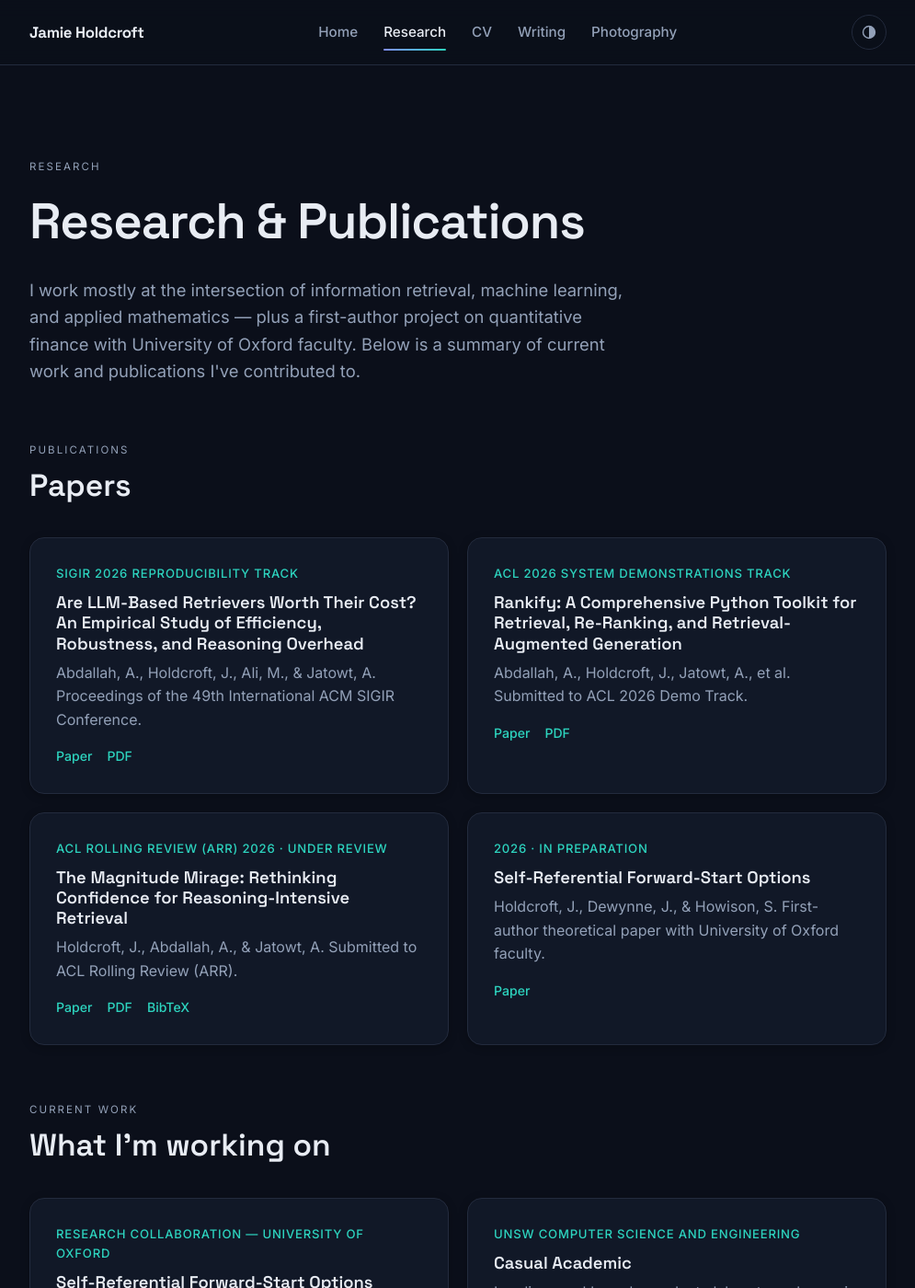
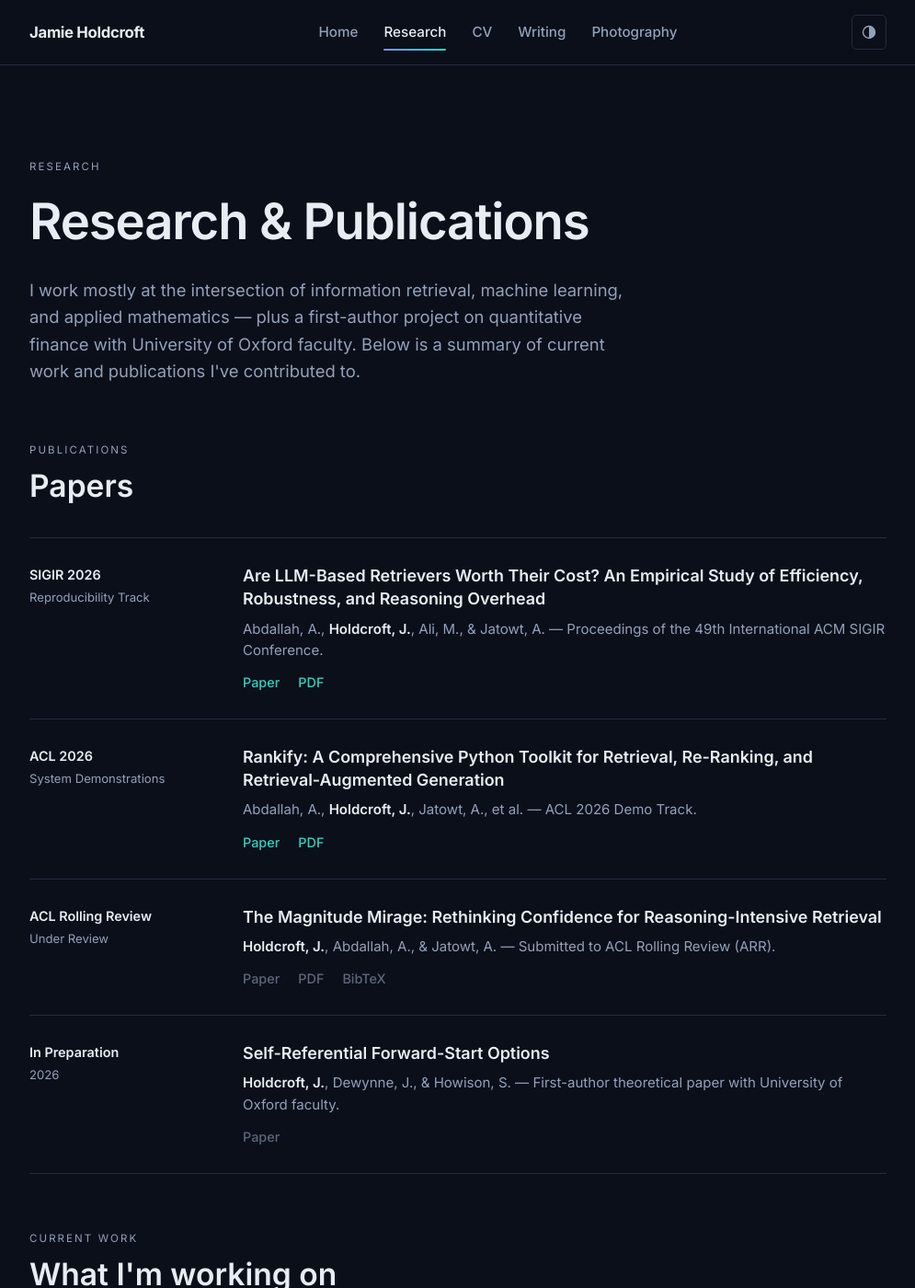
Before and after one commit to JamieHoldcroft/jamieholdcroft.github.io, a Jekyll site: the page built from research.html, in a window 1280 px wide and 1400 px high. Shown: the whole window at 92% size, without its empty margins (142-1137 px from the left). Built offline with Jekyll 4.4.1, drawn with Linux system fonts in a browser that asks for light colours.

Commit message:
Sleeker theme: Inter headings, less roundness, publications as list
- Swap heading font from Space Grotesk to Inter for a cleaner, less
  stylised modern look; drop Space Grotesk from the font import
- Remove flat teal accent from card-meta/cv-org/nav-card labels (the
  greenish-blue on heading areas) -- kept the gradient only where it
  already lived (hero word, active underlines, primary button)
- Reduce corner radii site-wide (cards/buttons/tags/icon-buttons) for
  a squarer, more designed feel
- Convert Research publications from boxed cards to a clean one-per-row
  academic list with venue column, bolded author name, and inline links

```diff
--- a/css/style.css
+++ b/css/style.css
@@ -3,7 +3,7 @@
    Theme: "ocean at night" — deep navy + teal + indigo
    ============================================ */
 
-@import url('https://fonts.googleapis.com/css2?family=Space+Grotesk:wght@500;600;700&family=Inter:wght@400;500;600&family=Source+Serif+4:ital,wght@0,400;0,600;1,400&display=swap');
+@import url('https://fonts.googleapis.com/css2?family=Inter:wght@400;500;600;700&family=Source+Serif+4:ital,wght@0,400;0,600;1,400&display=swap');
 
 :root {
   /* dark ("ocean at night") — default */
@@ -20,11 +20,11 @@
 
   --shadow: 0 8px 30px rgba(0, 0, 0, 0.35);
   --shadow-sm: 0 2px 10px rgba(0, 0, 0, 0.25);
-  --radius: 16px;
-  --radius-sm: 10px;
+  --radius: 8px;
+  --radius-sm: 5px;
   --max-width: 980px;
 
-  --font-display: 'Space Grotesk', 'Inter', system-ui, sans-serif;
+  --font-display: 'Inter', system-ui, -apple-system, sans-serif;
   --font-body: 'Inter', system-ui, sans-serif;
   --font-serif: 'Source Serif 4', Georgia, serif;
 }
@@ -161,7 +161,7 @@ p { color: var(--text-muted); margin: 0 0 1em; }
   background: transparent;
   border: 1px solid var(--border);
   color: var(--text-muted);
-  border-radius: 999px;
+  border-radius: var(--radius-sm);
   width: 38px;
   height: 38px;
   display: inline-flex;
@@ -181,7 +181,7 @@ p { color: var(--text-muted); margin: 0 0 1em; }
   align-items: center;
   gap: 8px;
   padding: 10px 20px;
-  border-radius: 999px;
+  border-radius: var(--radius-sm);
   font-weight: 500;
   font-size: 0.95rem;
   border: 1px solid var(--border);
@@ -286,7 +286,7 @@ h1.literary-heading {
 
 .card-meta {
   font-size: 0.82rem;
-  color: var(--accent);
+  color: var(--text-muted);
   font-weight: 500;
   text-transform: uppercase;
   letter-spacing: 0.06em;
@@ -304,7 +304,7 @@ h1.literary-heading {
   color: var(--text-muted);
   border: 1px solid var(--border);
   padding: 4px 10px;
-  border-radius: 999px;
+  border-radius: var(--radius-sm);
 }
 
 /* ---------- Nav cards (homepage) ---------- */
@@ -313,7 +313,8 @@ h1.literary-heading {
   color: var(--text);
 }
 .nav-card:hover { text-decoration: none; }
-.nav-card .arrow { color: var(--accent); font-weight: 600; }
+.nav-card .arrow { color: var(--text-muted); font-weight: 600; transition: color 0.2s ease, transform 0.2s ease; display: inline-block; }
+.nav-card:hover .arrow { color: var(--text); transform: translateX(3px); }
 
 /* ---------- CV ---------- */
 .cv-entry { margin-bottom: 28px; padding-bottom: 28px; border-bottom: 1px solid var(--border); }
@@ -324,9 +325,45 @@ h1.literary-heading {
 .cv-entry ul li { margin-bottom: 5px; }
 .cv-entry p + p { margin-top: 8px; }
 .cv-date { font-size: 0.85rem; color: var(--text-muted); white-space: nowrap; }
-.cv-org { color: var(--accent); font-weight: 500; font-size: 0.92rem; }
+.cv-org { color: var(--text-muted); font-weight: 500; font-size: 0.92rem; }
 
 .skills-list { display: flex; flex-wrap: wrap; gap: 10px; }
+
+/* ---------- Publications list ----------
+   A clean academic list — one paper per row, thin dividers, no boxes.
+   Left column = venue/status, right column = title, authors, links. */
+.pub-list { margin-top: 4px; }
+.pub-item {
+  display: grid;
+  grid-template-columns: 200px 1fr;
+  gap: 32px;
+  padding: 28px 0;
+  border-bottom: 1px solid var(--border);
+}
+.pub-item:first-child { border-top: 1px solid var(--border); }
+.pub-venue-name {
+  display: block;
+  font-weight: 600;
+  color: var(--text);
+  font-size: 0.9rem;
+}
+.pub-status {
+  display: block;
+  color: var(--text-muted);
+  font-size: 0.82rem;
+  margin-top: 3px;
+}
+.pub-title { font-size: 1.12rem; font-weight: 600; line-height: 1.4; margin-bottom: 8px; }
+.pub-authors { color: var(--text-muted); font-size: 0.94rem; line-height: 1.55; margin-bottom: 12px; }
+.pub-authors strong { color: var(--text); font-weight: 600; }
+.pub-links { display: flex; gap: 20px; flex-wrap: wrap; }
+.pub-links a { font-size: 0.9rem; font-weight: 500; }
+.pub-links a[href="#"] { color: var(--text-muted); pointer-events: none; opacity: 0.6; }
+
+@media (max-width: 640px) {
+  .pub-item { grid-template-columns: 1fr; gap: 6px; }
+  .pub-venue { margin-bottom: 8px; }
+}
 
 /* ---------- Writing ----------
    Literary-journal treatment: no cards, serif typography, a narrow
--- a/research.html
+++ b/research.html
@@ -22,44 +22,64 @@ description: "Research interests and publications by Jamie Holdcroft, undergradu
       <span class="eyebrow">Publications</span>
       <h2>Papers</h2>
     </div>
-    <div class="grid grid-2">
-      <div class="card">
-        <span class="card-meta">SIGIR 2026 Reproducibility Track</span>
-        <h3>Are LLM-Based Retrievers Worth Their Cost? An Empirical Study of Efficiency, Robustness, and Reasoning Overhead</h3>
-        <p>Abdallah, A., Holdcroft, J., Ali, M., &amp; Jatowt, A. Proceedings of the 49th International ACM SIGIR Conference.</p>
-        <div class="card-links">
+    <div class="pub-list">
+      <div class="pub-item">
+        <div class="pub-venue">
+          <span class="pub-venue-name">SIGIR 2026</span>
+          <span class="pub-status">Reproducibility Track</span>
+        </div>
+        <div class="pub-body">
+          <h3 class="pub-title">Are LLM-Based Retrievers Worth Their Cost? An Empirical Study of Efficiency, Robustness, and Reasoning Overhead</h3>
+          <p class="pub-authors">Abdallah, A., <strong>Holdcroft, J.</strong>, Ali, M., &amp; Jatowt, A. — Proceedings of the 49th International ACM SIGIR Conference.</p>
+          <div class="pub-links">
             <a href="https://dl.acm.org/doi/10.1145/3805712.3808566" target="_blank" rel="noopener">Paper</a>
             <a href="https://arxiv.org/pdf/2604.03676" target="_blank" rel="noopener">PDF</a>
           </div>
         </div>
-      <div class="card">
-        <span class="card-meta">ACL 2026 System Demonstrations Track</span>
-        <h3>Rankify: A Comprehensive Python Toolkit for Retrieval, Re-Ranking, and Retrieval-Augmented Generation</h3>
-        <p>Abdallah, A., Holdcroft, J., Jatowt, A., et al. Submitted to ACL 2026 Demo Track.</p>
-        <div class="card-links">
+      </div>
+      <div class="pub-item">
+        <div class="pub-venue">
+          <span class="pub-venue-name">ACL 2026</span>
+          <span class="pub-status">System Demonstrations</span>
+        </div>
+        <div class="pub-body">
+          <h3 class="pub-title">Rankify: A Comprehensive Python Toolkit for Retrieval, Re-Ranking, and Retrieval-Augmented Generation</h3>
+          <p class="pub-authors">Abdallah, A., <strong>Holdcroft, J.</strong>, Jatowt, A., et al. — ACL 2026 Demo Track.</p>
+          <div class="pub-links">
             <a href="https://aclanthology.org/2026.acl-demo.21/" target="_blank" rel="noopener">Paper</a>
             <a href="https://aclanthology.org/2026.acl-demo.21.pdf" target="_blank" rel="noopener">PDF</a>
           </div>
         </div>
-      <div class="card">
-        <span class="card-meta">ACL Rolling Review (ARR) 2026 · Under Review</span>
-        <h3>The Magnitude Mirage: Rethinking Confidence for Reasoning-Intensive Retrieval</h3>
-        <p>Holdcroft, J., Abdallah, A., &amp; Jatowt, A. Submitted to ACL Rolling Review (ARR).</p>
-        <div class="card-links">
+      </div>
+      <div class="pub-item">
+        <div class="pub-venue">
+          <span class="pub-venue-name">ACL Rolling Review</span>
+          <span class="pub-status">Under Review</span>
+        </div>
+        <div class="pub-body">
+          <h3 class="pub-title">The Magnitude Mirage: Rethinking Confidence for Reasoning-Intensive Retrieval</h3>
+          <p class="pub-authors"><strong>Holdcroft, J.</strong>, Abdallah, A., &amp; Jatowt, A. — Submitted to ACL Rolling Review (ARR).</p>
+          <div class="pub-links">
             <a href="#" target="_blank" rel="noopener">Paper</a>
             <a href="#" target="_blank" rel="noopener">PDF</a>
             <a href="#" target="_blank" rel="noopener">BibTeX</a>
           </div>
         </div>
-      <div class="card">
-        <span class="card-meta">2026 · In Preparation</span>
-        <h3>Self-Referential Forward-Start Options</h3>
-        <p>Holdcroft, J., Dewynne, J., &amp; Howison, S. First-author theoretical paper with University of Oxford faculty.</p>
-        <div class="card-links">
+      </div>
+      <div class="pub-item">
+        <div class="pub-venue">
+          <span class="pub-venue-name">In Preparation</span>
+          <span class="pub-status">2026</span>
+        </div>
+        <div class="pub-body">
+          <h3 class="pub-title">Self-Referential Forward-Start Options</h3>
+          <p class="pub-authors"><strong>Holdcroft, J.</strong>, Dewynne, J., &amp; Howison, S. — First-author theoretical paper with University of Oxford faculty.</p>
+          <div class="pub-links">
             <a href="#" target="_blank" rel="noopener">Paper</a>
           </div>
         </div>
-      <!-- TODO: fill in real Paper/PDF/Code/BibTeX links (currently "#" placeholders) -->
+      </div>
+      <!-- TODO: fill in real Paper/PDF/BibTeX links where still "#" -->
     </div>
   </div>
 </section>
```
Lines whose indentation alone changed are shown as unchanged.
